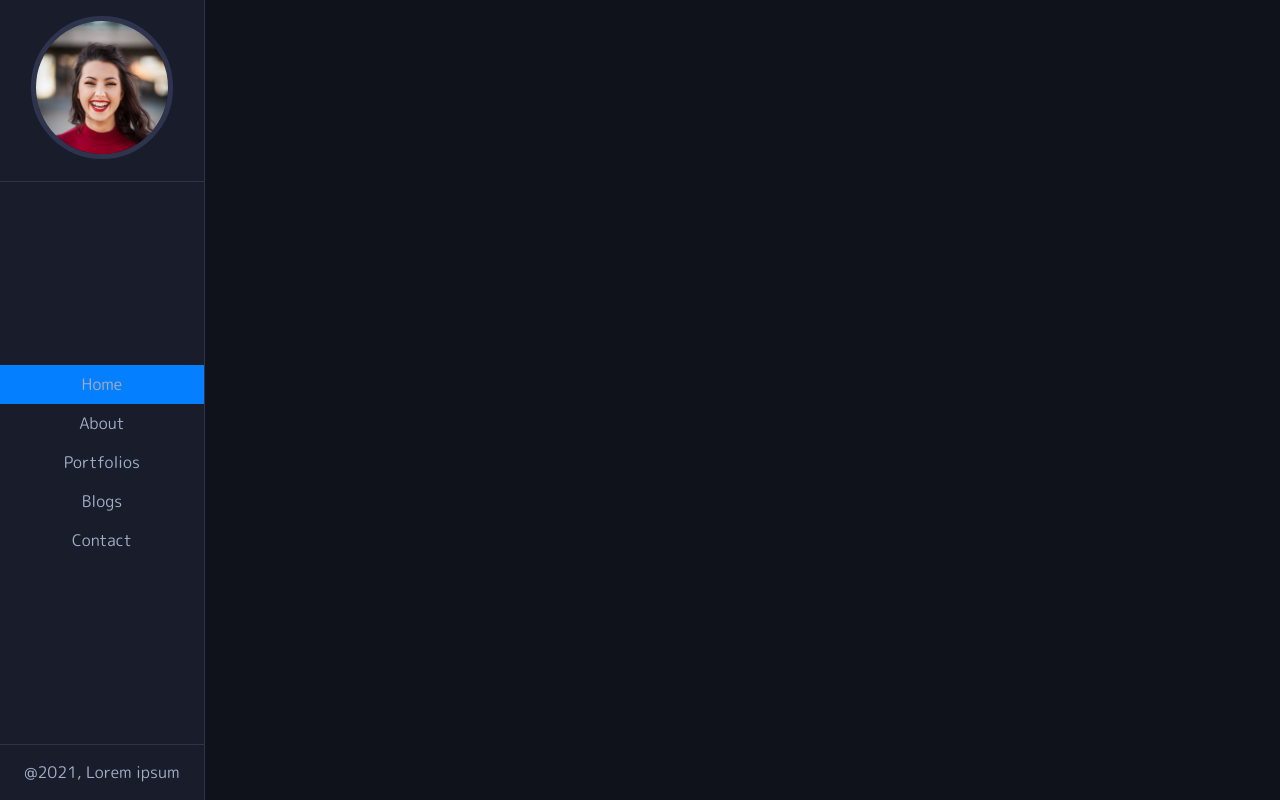
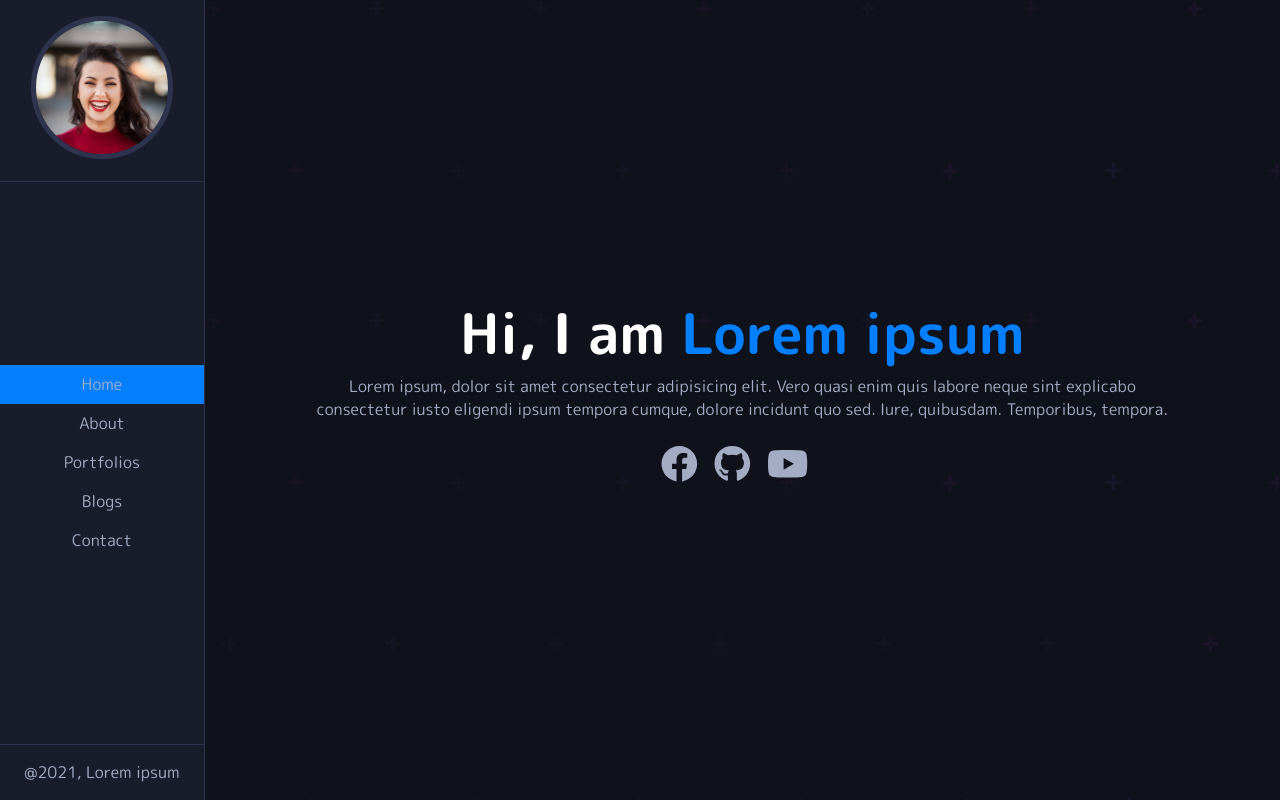
Before and after one commit to amandeep90s/portfolio-with-react, a React (Create React App) app: page / in a window 1280 px wide. Built offline with nearby package versions, Linux system fonts and the light colour scheme.

Commit message:
home page completed

```diff
--- a/src/App.js
+++ b/src/App.js
@@ -1,6 +1,7 @@
 import React from "react";
 import "./App.scss";
 import Navbar from "./components/Navbar";
+import HomePage from "./pages/HomePage";
 
 const App = () => {
     return (
@@ -8,7 +9,11 @@
             <div className="sidebar">
                 <Navbar />
             </div>
-            <div className="main-content"></div>
+            <div className="main-content">
+                <div className="content">
+                    <HomePage />
+                </div>
+            </div>
         </div>
     );
 };
--- a/src/App.scss
+++ b/src/App.scss
@@ -1,5 +1,6 @@
 @import "./styles/layout";
 @import "./styles/navbar";
+@import "./styles/typography";
 
 * {
     padding: 0;
--- a/src/pages/HomePage.js
+++ b/src/pages/HomePage.js
@@ -1,9 +1,42 @@
 import React from "react";
+import { FontAwesomeIcon } from "@fortawesome/react-fontawesome";
+import {
+    faFacebook,
+    faGithub,
+    faYoutube,
+} from "@fortawesome/free-brands-svg-icons";
+import { Link } from "react-router-dom";
 
 const HomePage = () => {
     return (
-        <div>
-            <h1>Home</h1>
+        <div className="HomePage">
+            <header className="hero">
+                <h1 className="hero-text">
+                    Hi, I am <span>Lorem ipsum</span>
+                </h1>
+
+                <p className="h-sub-text">
+                    Lorem ipsum, dolor sit amet consectetur adipisicing elit.
+                    Vero quasi enim quis labore neque sint explicabo consectetur
+                    iusto eligendi ipsum tempora cumque, dolore incidunt quo
+                    sed. Iure, quibusdam. Temporibus, tempora.
+                </p>
+
+                <div className="icons">
+                    <Link className="icon-holder">
+                        <FontAwesomeIcon
+                            icon={faFacebook}
+                            className="icon fb"
+                        />
+                    </Link>
+                    <Link className="icon-holder">
+                        <FontAwesomeIcon icon={faGithub} className="icon gh" />
+                    </Link>
+                    <Link className="icon-holder">
+                        <FontAwesomeIcon icon={faYoutube} className="icon yt" />
+                    </Link>
+                </div>
+            </header>
         </div>
     );
 };
--- a/src/styles/_layout.scss
+++ b/src/styles/_layout.scss
@@ -12,5 +12,8 @@
         margin-left: 16%;
         background-color: #10121b;
         min-height: 100vh;
+        background-image: url("../images/dots.svg");
+        display: grid;
+        position: relative;
     }
 }
--- /dev/null
+++ b/src/styles/_typography.scss
@@ -0,0 +1,44 @@
+.HomePage {
+    position: absolute;
+    top: 50%;
+    left: 50%;
+    transform: translate(-50%, -50%);
+    width: 80%;
+}
+
+.hero-text {
+    color: #fff;
+    text-align: center;
+    font-size: 3.5rem;
+    span {
+        color: #037fff;
+    }
+}
+
+.h-sub-text {
+    text-align: center;
+}
+
+.icons {
+    display: flex;
+    align-items: center;
+    justify-content: center;
+    padding: 1.5rem 0;
+    .icon-holder {
+        margin-right: 1rem;
+        .icon {
+            font-size: 2.3rem;
+            color: #a4acc4;
+            transition: all 0.4s ease-in-out;
+        }
+        .yt:hover {
+            color: red;
+        }
+        .fb:hover {
+            color: blue;
+        }
+        .gh:hover {
+            color: purple;
+        }
+    }
+}
```
